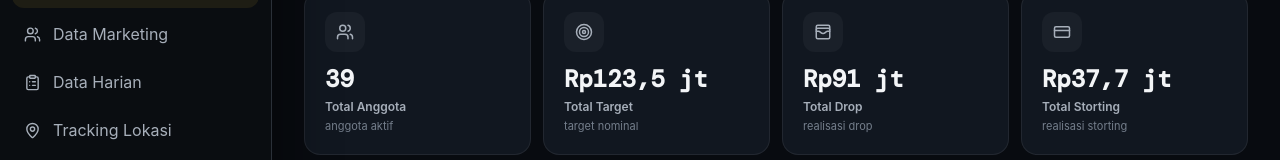
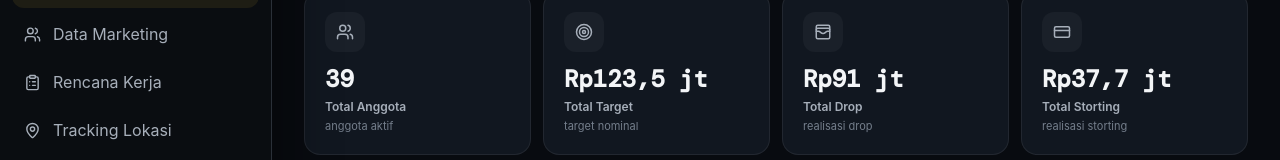
Before and after one commit to zri12/UI-MMS-GROUP-WEB-ADMIN, a React (Vite) app: page / in a window 1280 px wide. Both pictures are taken after typing "Sample", "Sample123" into the empty fields and a click on the button "Masuk". Shown: the part 159-319 px from the top of the page. Built offline with nearby package versions, Linux system fonts and the light colour scheme.

Commit message:
chore: change Harian to Rencana Kerja in navigation

```diff
--- a/src/components/layout/AppHeader.tsx
+++ b/src/components/layout/AppHeader.tsx
@@ -3,7 +3,7 @@ import { Menu } from "lucide-react";
 const pageTitles: Record<string, string> = {
   Dashboard: "Dashboard",
   MarketingList: "Data Marketing",
-  DailyHub: "Data Harian",
+  DailyHub: "Rencana Kerja",
   TrackingMap: "Tracking Lokasi",
   AnggotaList: "Data Anggota",
   ProspectList: "Data Prospek",
--- a/src/components/layout/BottomNavigation.tsx
+++ b/src/components/layout/BottomNavigation.tsx
@@ -3,7 +3,7 @@ import { ClipboardList, Home, MapPin, UserRound, Users } from "lucide-react";
 const tabs = [
   ["Dashboard", Home, "Dashboard"],
   ["MarketingList", Users, "Marketing"],
-  ["DailyHub", ClipboardList, "Harian"],
+  ["DailyHub", ClipboardList, "Rencana Kerja"],
   ["TrackingMap", MapPin, "Tracking"],
   ["Profil", UserRound, "Profil"],
 ] as const;
--- a/src/components/layout/Sidebar.tsx
+++ b/src/components/layout/Sidebar.tsx
@@ -5,7 +5,7 @@ import { LogoImage } from "../common/LogoImage";
 const groups = [
   { label:"Menu Utama", items:[
     ["Dashboard",Home,"Dashboard"],["MarketingList",Users,"Data Marketing"],
-    ["DailyHub",ClipboardList,"Data Harian"],["TrackingMap",MapPin,"Tracking Lokasi"],
+    ["DailyHub",ClipboardList,"Rencana Kerja"],["TrackingMap",MapPin,"Tracking Lokasi"],
   ]},
   { label:"Data Pemasaran", items:[
     ["ProspectList",NotebookTabs,"Data Prospek"],["AnggotaList",CreditCard,"Data Anggota"],
```
